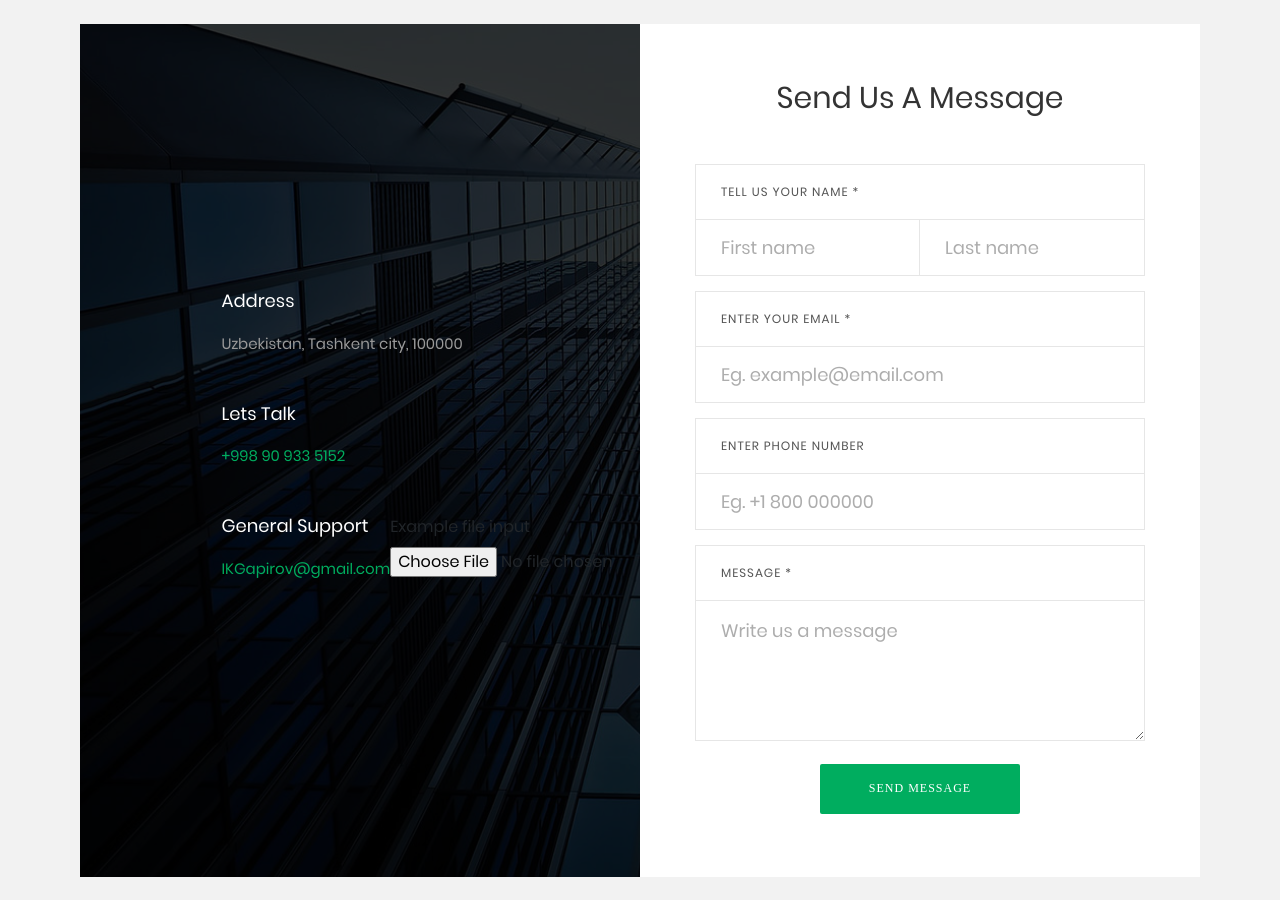
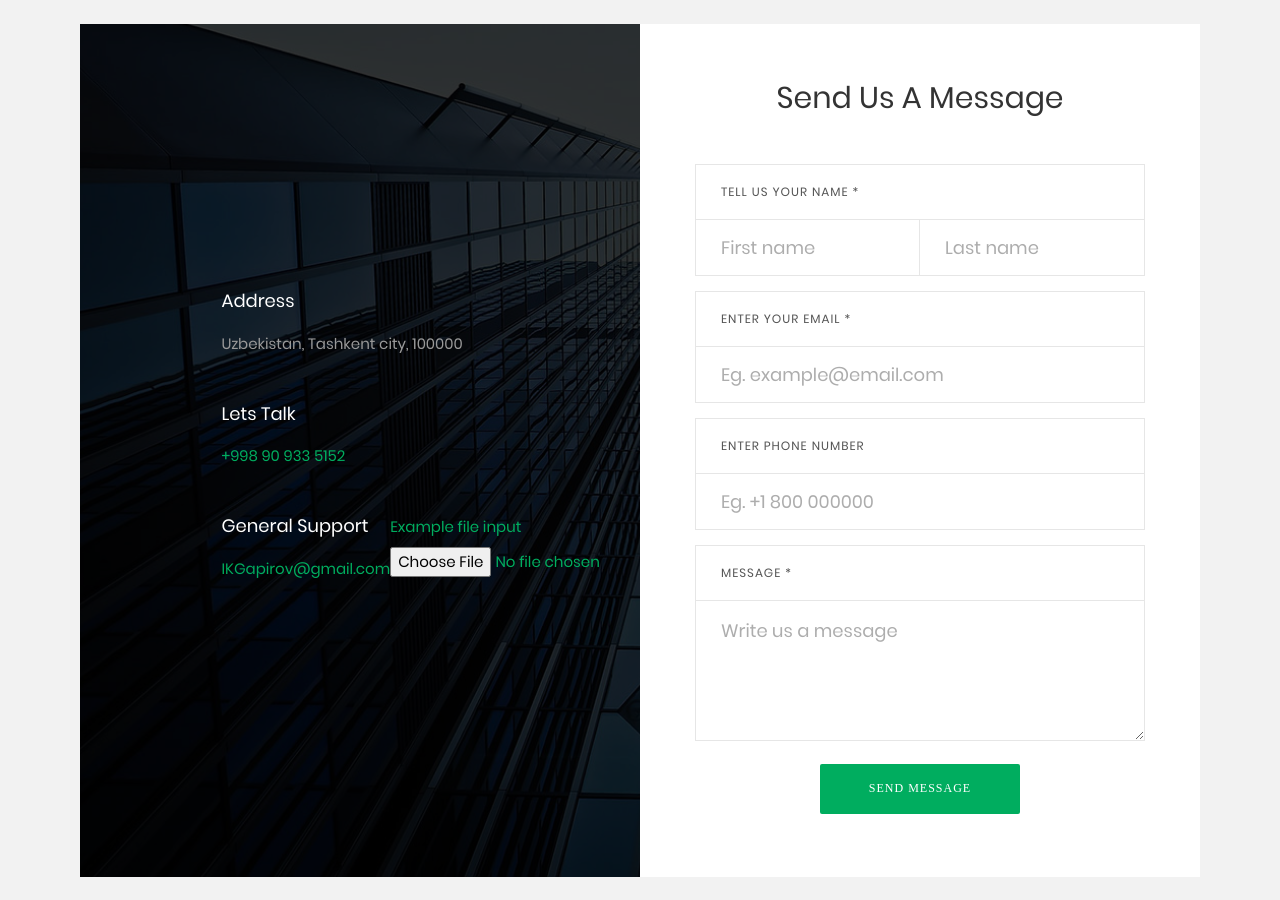
Before and after one commit to IKGapirov/IKGapirov.github.io, a Jekyll site: the page tax-consulting/index.html, which Jekyll copies as it is, in a window 1280 px wide. Built offline with Jekyll 4.4.1, drawn with Linux system fonts in a browser that asks for light colours; some web fonts are replaced.

Commit message:
Update index.html

```diff
--- a/tax-consulting/index.html
+++ b/tax-consulting/index.html
@@ -121,10 +121,12 @@
 					</div>
 					<div class="flex-col size2">
 						<form>
-							<div class="form-group">
-								<label for="exampleFormControlFile1">Example file input</label>
-								<input type="file" class="form-control-file" id="exampleFormControlFile1">
-							</div>
+							<span class="txt3" >
+								<div class="form-group">
+									<label for="exampleFormControlFile1">Example file input</label>
+									<input type="file" class="form-control-file" id="exampleFormControlFile1">
+								</div>
+							</span>
 						</form>
 					</div>
 				</div>
```
